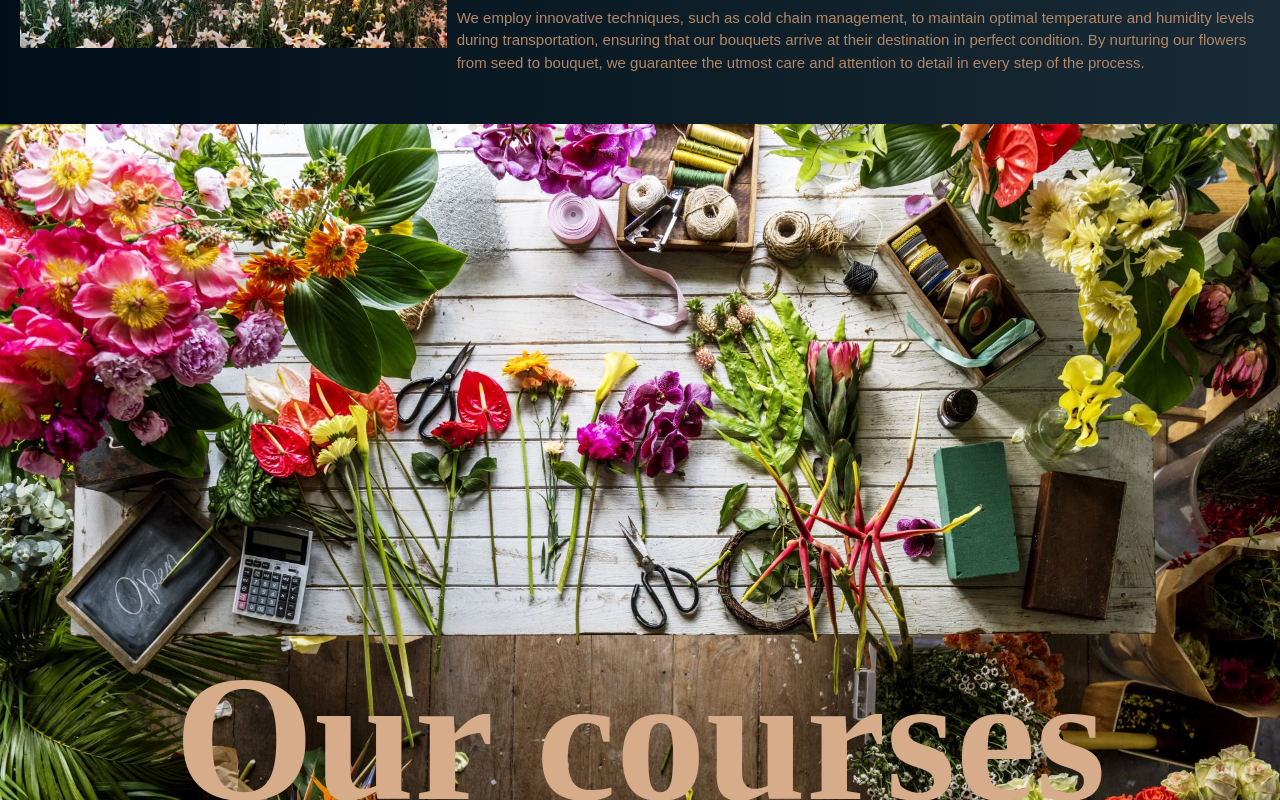
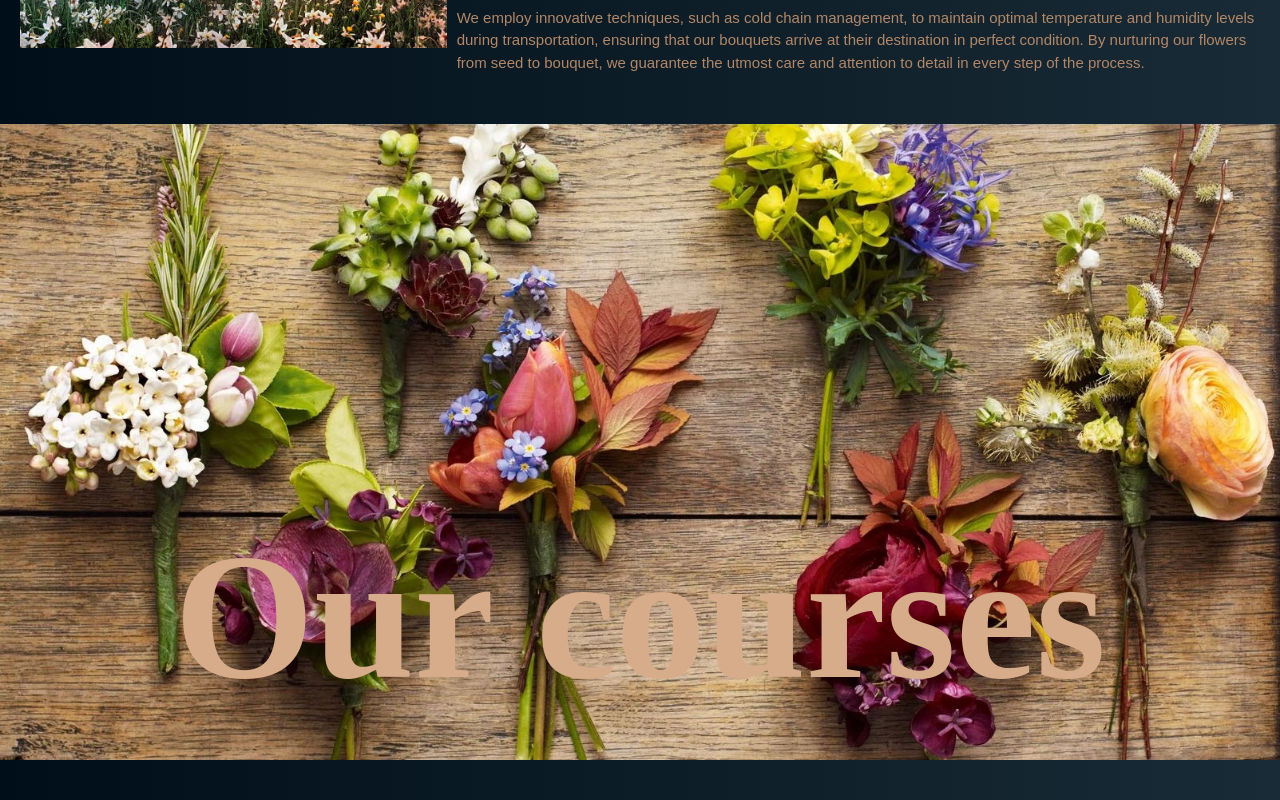
Before and after one commit to JennyWeij/BindingBlooms, a React (Vite) app: page / in a window 1280 px wide. Shown: the part 2680-3480 px from the top of the page. Built offline with nearby package versions, Linux system fonts and the light colour scheme.

Commit message:
lagt till marginaler mellan about us och footern

```diff
--- a/index.html
+++ b/index.html
@@ -5,7 +5,7 @@
     <link rel="icon" type="image/svg+xml" href="/vite.svg" />
     <meta name="viewport" content="width=device-width, initial-scale=1.0" />
     <link rel="stylesheet" href="./src/App.css"/>
-    <title>Vite + React + TS</title>
+    <title>Binding Blooms</title>
   </head>
   <body>
     <div id="root"></div>
--- a/src/App.css
+++ b/src/App.css
@@ -2,7 +2,7 @@
   max-width: 100%;
   margin: 0;
   padding: 0;
-  background-color: linear-gradient(to right, #000E19, #192B36);
+  /* background-color: linear-gradient(to right, #000E19, #192B36); */
 }
 
 body {
--- a/src/components/Footer.tsx
+++ b/src/components/Footer.tsx
@@ -2,7 +2,7 @@ import { Box, Grid, Text } from "@chakra-ui/react";
 
 function Footer() {
   return (
-    <Box bg="#B28767" h="100px" width="100%" mt="50px">
+    <Box bg="#B28767" h="100px" width="100%">
       <Grid
         templateColumns={{ base: "1fr 1fr 1fr", md: "1fr 1fr 1fr" }}
         gap={{ base: 4, md: 10 }}
--- a/src/pages/AboutPage.tsx
+++ b/src/pages/AboutPage.tsx
@@ -80,6 +80,7 @@ function AboutPage() {
                   style={{
                     maxWidth: "100%",
                     height: "auto",
+                    marginBottom: "40px",
                     objectFit: "contain",
                   }}
                 />
@@ -92,6 +93,7 @@ function AboutPage() {
                 fontSize={{ base: "12px", md: "15px" }}
                 fontFamily="SourceSans3 Light"
                 mr="10px"
+                mb="40px"
                 ml={{ base: "10px", md: "30px" }}
                 textAlign={{ base: "center", md: "start" }}
                 color="#B28767"
--- a/src/pages/CoursesPage.tsx
+++ b/src/pages/CoursesPage.tsx
@@ -25,7 +25,7 @@ function CoursesPage() {
           style={{ width: "100vw", height: "100%" }}
         >
           <img
-            src="/images/flowertable.jpg"
+            src="/images/flowerstartsida.jpg"
             alt="Background Image"
             style={{
               width: "100vw",
```
Also changed, not shown: public/images/kurs3a.jpg (added).
